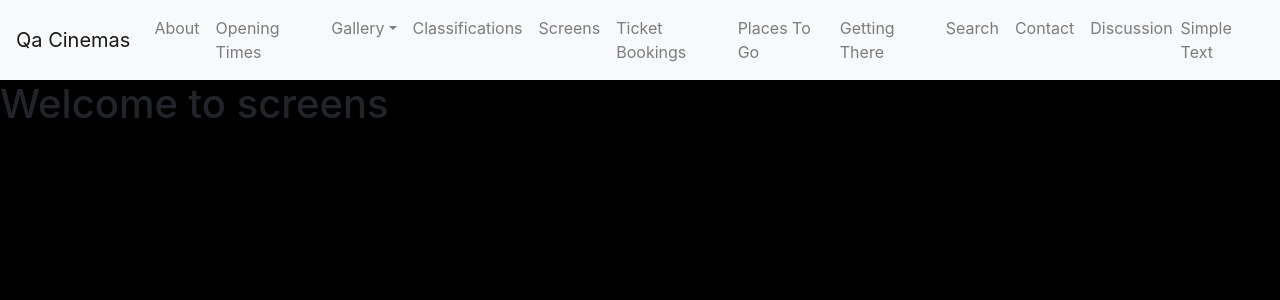
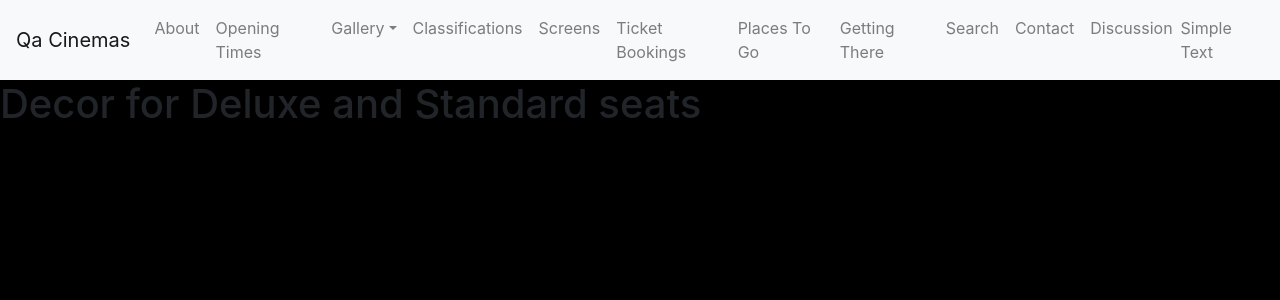
Before and after one commit to leightonmanningQA/QACinemas, a React (Create React App) app in the folder Frontend/qacinemas/: page /screens in a window 1280 px wide. Shown: the top 300 px of the page. Built offline with nearby package versions, Linux system fonts and the light colour scheme.

Commit message:
info for Screens started

```diff
--- a/Frontend/qacinemas/src/Components/Screens/Screens.jsx
+++ b/Frontend/qacinemas/src/Components/Screens/Screens.jsx
@@ -1,6 +1,6 @@
 const Screens = () => {
     return (
-        <h1>Welcome to screens</h1>
+        <h1>Decor for Deluxe and Standard seats</h1>
     )
 }
 export default Screens
```
